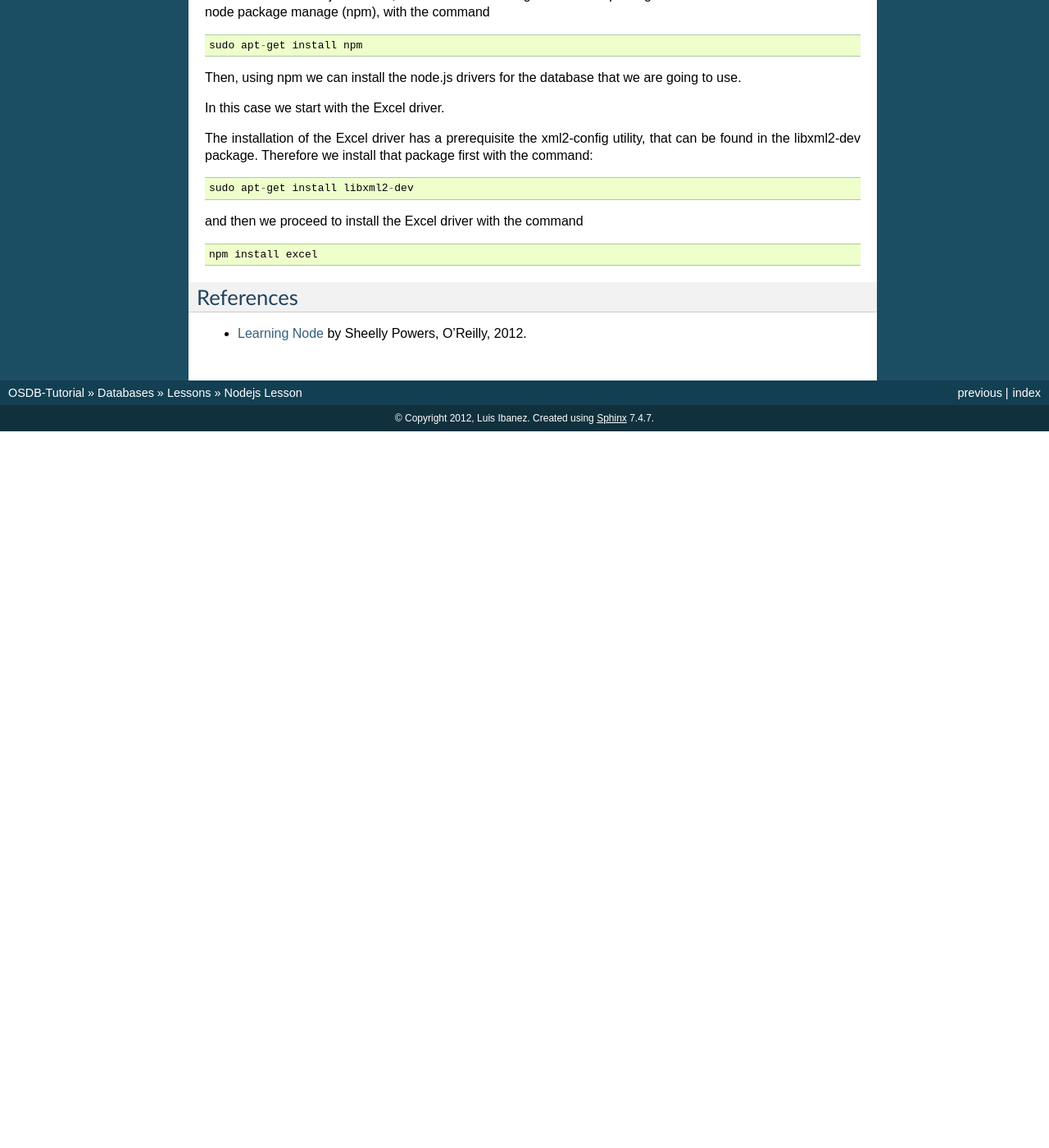
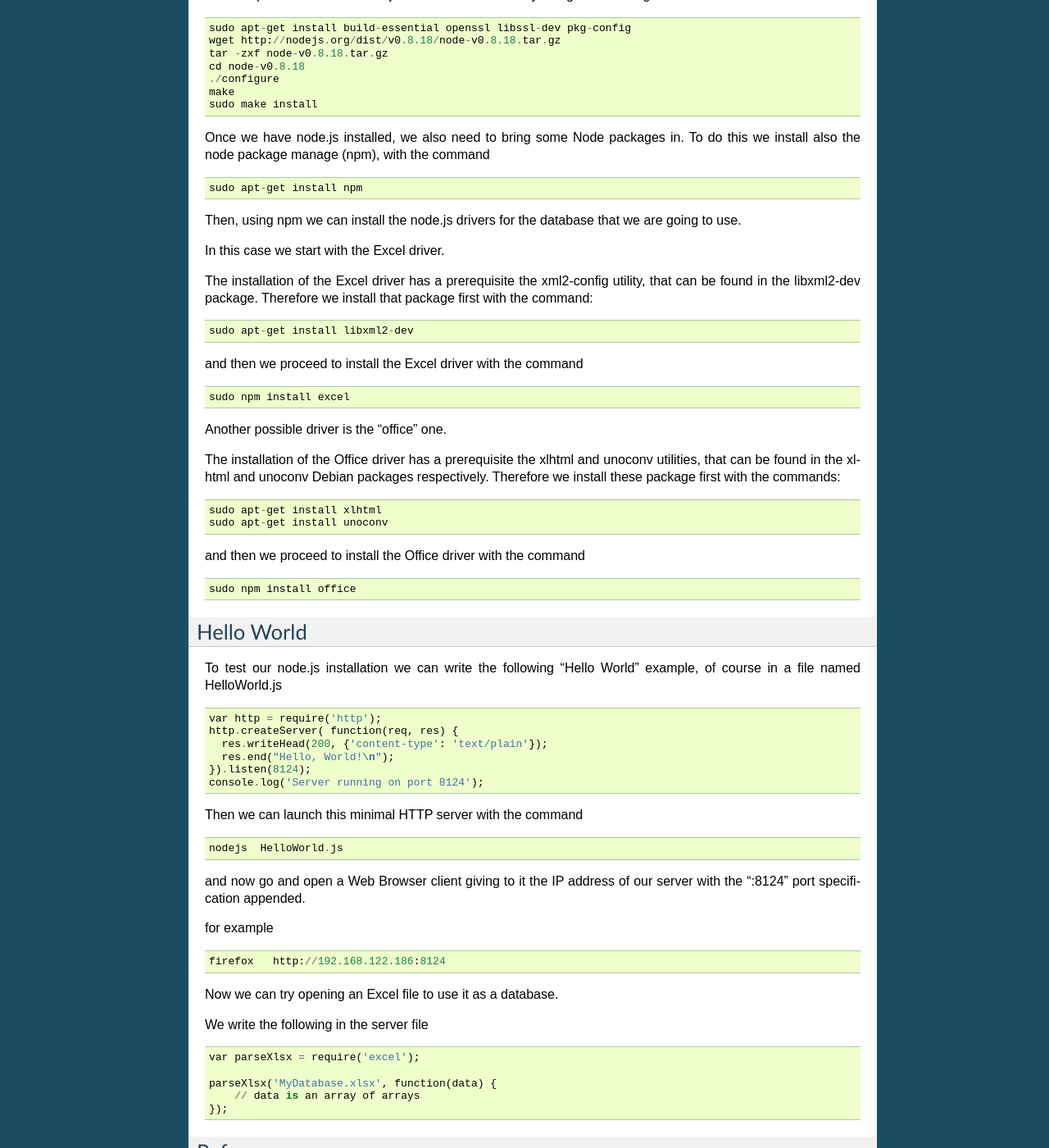
Before and after one commit to SUNY-Albany-CCI/open-source-web-development-tutorial, a Sphinx documentation site: the page built from source/Databases/LessonNodejs.rst, in a window 1280 px wide and 1400 px high, scrolled down 496 px. Shown: the whole window at 82% size. Built offline with Sphinx 7.4.7, drawn with Linux system fonts in a browser that asks for light colours; before the commit the page ends 1022 px from its top, so only the background shows below that; some of the changed text lies outside the part shown.

Commit message:
More on npm and first node.js script

```diff
--- a/source/Databases/LessonNodejs.rst
+++ b/source/Databases/LessonNodejs.rst
@@ -25,7 +25,20 @@ Simply type
       sudo apt-get install nodejs
 
 
-Once we have node.js installed, we also need to bring some Node packages in. To do this we install also the node package manage (npm), with the command
+It is also possible to build Node.js from its source code by doing the following
+
+::
+
+     sudo apt-get install build-essential openssl libssl-dev pkg-config
+     wget http://nodejs.org/dist/v0.8.18/node-v0.8.18.tar.gz
+     tar -zxf node-v0.8.18.tar.gz
+     cd node-v0.8.18
+     ./configure
+     make
+     sudo make install
+
+Once we have node.js installed, we also need to bring some Node packages in. To
+do this we install also the node package manage (npm), with the command
 
 ::
 
@@ -47,7 +60,69 @@ and then we proceed to install the Excel driver with the command
 
 ::
 
-      npm install excel
+      sudo npm install excel
+
+
+Another possible driver is the "office" one.
+
+The installation of the Office driver has a prerequisite the xlhtml and unoconv
+utilities, that can be found in the xlhtml and unoconv Debian packages
+respectively. Therefore we install these package first with the commands:
+
+::
+
+     sudo apt-get install xlhtml
+     sudo apt-get install unoconv
+
+and then we proceed to install the Office driver with the command
+
+::
+
+      sudo npm install office
+
+
+Hello World
+-----------
+
+To test our node.js installation we can write the following "Hello World"
+example, of course in a file named HelloWorld.js
+
+::
+
+  var http = require('http');
+  http.createServer( function(req, res) {
+    res.writeHead(200, {'content-type': 'text/plain'});
+    res.end("Hello, World!\n");
+  }).listen(8124);
+  console.log('Server running on port 8124');
+
+Then we can launch this minimal HTTP server with the command
+
+::
+
+   nodejs  HelloWorld.js
+
+and now go and open a Web Browser client giving to it the IP address of our
+server with the ":8124" port specification appended.
+
+for example
+
+::
+
+    firefox   http://192.168.122.186:8124
+
+
+Now we can try opening an Excel file to use it as a database.
+
+We write the following in the server file
+
+::
+
+  var parseXlsx = require('excel');
+
+  parseXlsx('MyDatabase.xlsx', function(data) {
+      // data is an array of arrays
+  });
 
 
 
--- /dev/null
+++ b/source/Databases/readExcelDatabase.js
@@ -0,0 +1,5 @@
+var parseXlsx = require('excel');
+
+parseXlsx('MyDatabase.xlsx', function(data) {
+    // data is an array of arrays
+});
```
